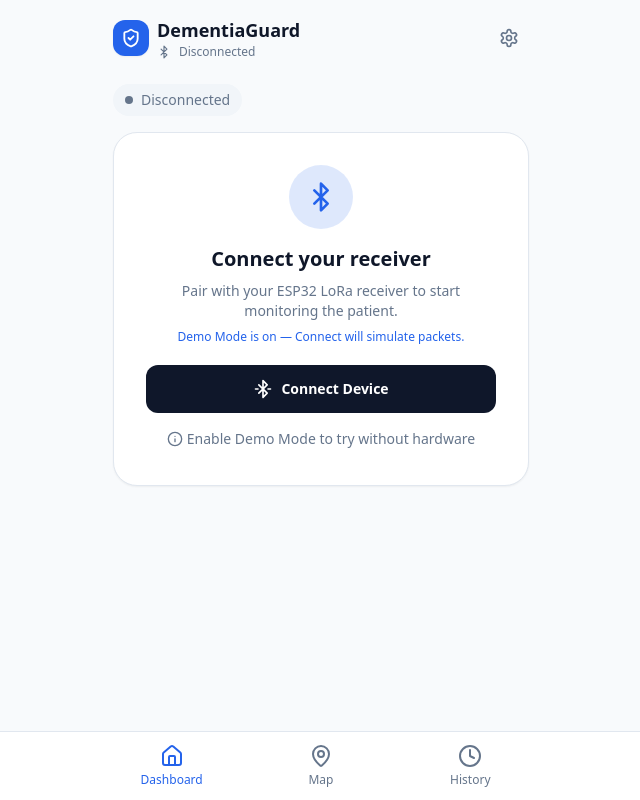
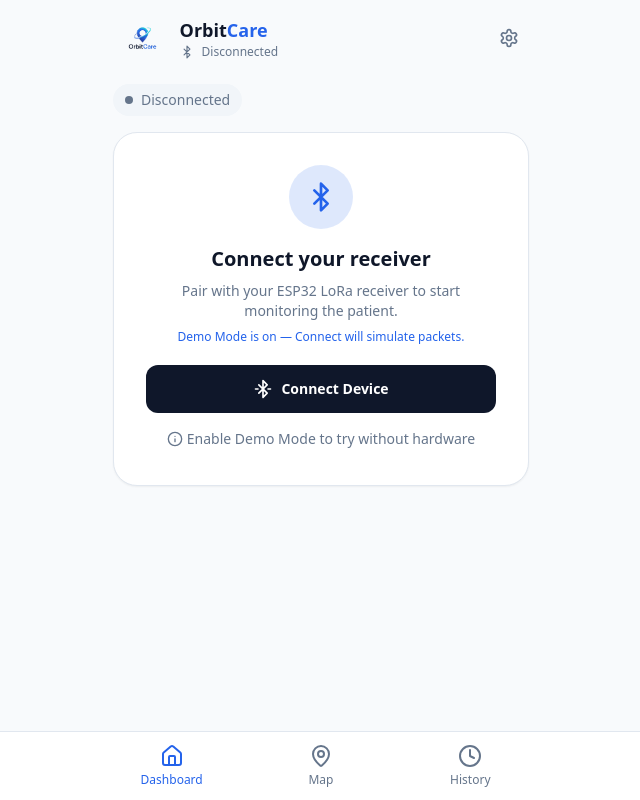
Before and after one commit to shubhangi-abeynayaka/dementia-caregiver-app, a React (Vite) app: page / in a window 1280 px wide. Shown: the whole page, without its empty margins (319-959 px from the left). Built offline with nearby package versions, Linux system fonts and the light colour scheme.

Commit message:
updated app logo and renamed

```diff
--- a/index.html
+++ b/index.html
@@ -3,7 +3,7 @@
   <head>
     <meta charset="UTF-8" />
     <meta name="viewport" content="width=device-width, initial-scale=1.0" />
-    <title>DementiaGuard</title>
+    <title>OrbitCare</title>
   </head>
   <body>
     <div id="root"></div>
--- a/src/components/ui/AppLayout.jsx
+++ b/src/components/ui/AppLayout.jsx
@@ -1,5 +1,5 @@
 import { Outlet, Link } from "react-router-dom";
-import { ShieldCheck, Settings as SettingsIcon, Bluetooth, BluetoothConnected } from "lucide-react";
+import { Settings as SettingsIcon, Bluetooth, BluetoothConnected } from "lucide-react";
 import BottomNav from "./BottomNav";
 import { useDevice } from "@/lib/DeviceContext";
 
@@ -11,11 +11,9 @@ export default function AppLayout() {
     <div className="min-h-screen bg-background text-foreground">
       <header className="max-w-md mx-auto flex items-center justify-between px-4 py-4">
         <div className="flex items-center gap-2">
-          <div className="w-9 h-9 rounded-xl bg-[hsl(var(--accent))] flex items-center justify-center shadow-sm">
-            <ShieldCheck className="w-5 h-5 text-white" strokeWidth={2.2} />
-          </div>
+          <img src="/logo.png" alt="OrbitCare Logo" className="h-8 w-auto object-contain" />
           <div>
-            <span className="font-bold text-lg block">DementiaGuard</span>
+            <span className="font-bold text-lg block">Orbit<span className="text-blue-600">Care</span></span>
             <div className="flex items-center gap-2 text-xs text-muted-foreground">
               {connected ? <BluetoothConnected className="h-3.5 w-3.5 text-[hsl(var(--safe))]" /> : <Bluetooth className="h-3.5 w-3.5" />}
               <span>{connected ? `Connected${demoMode ? " · Demo" : ""}` : "Disconnected"}</span>
```
Also changed, not shown: public/logo.png (added).
